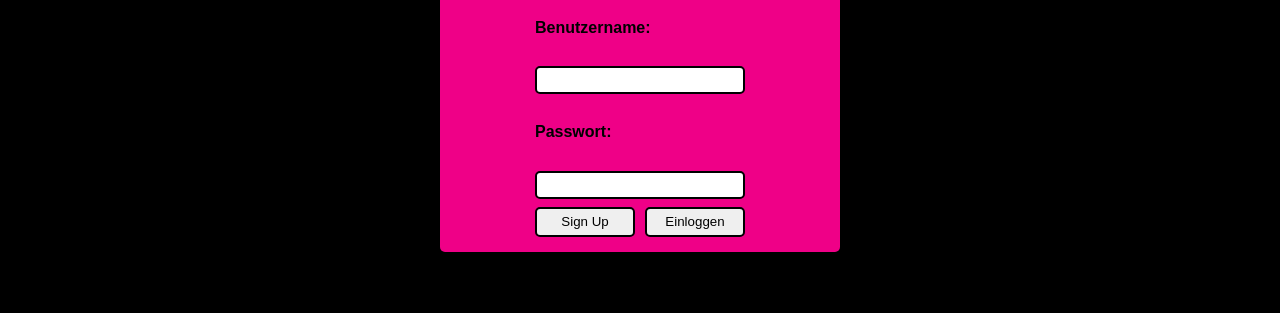
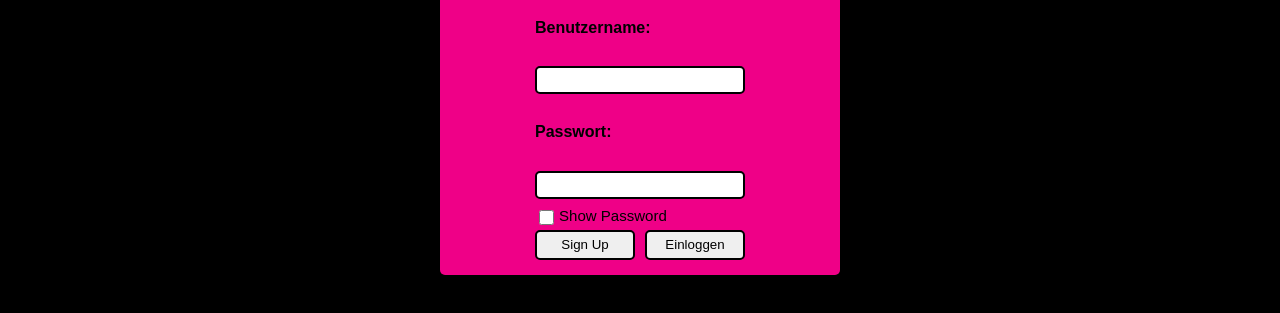
Before and after one commit to lolgame99/Watchlist, a plain HTML site: page login.html in a window 1280 px wide. Shown: the part 299-612 px from the top of the page. Drawn offline with Linux system fonts and the light colour scheme.

Commit message:
show password checkbox
added show password checkbox

```diff
--- a/css/login.css
+++ b/css/login.css
@@ -25,6 +25,19 @@
                                       width: 400px;
                                     }
 
+                                    #showHide {
+                                      width: 15px;
+                                      height: 15px;
+                                      float: left;
+                                    }
+
+                                    #showHideLabel {
+                                      float: left;
+                                      padding-left: 2px;
+                                      padding-bottom: 6px;
+                                      font-size: 0.94em;
+                                    }
+
                                     button {
                                       border-radius: 5px;
                                       border: 2px solid black;
@@ -39,7 +52,7 @@
 
                                     input[type=text], input[type=password] {
                                       width: 100%;
-        padding: 12px 20px;
+                                      padding: 12px 2px;
                                       margin: 8px 0;
                                       display: inline-block;
                                       box-sizing: border-box;
--- a/login.html
+++ b/login.html
@@ -39,7 +39,9 @@
 				<h4>Benutzername:</h4>
 				<input type="text" name="username">
 				<h4>Passwort:</h4>
-				<input type="text" name="password">
+				<input type="password" name="password">
+				<input type="checkbox" id="showHide" onclick="if(password.type=='text')password.type='password'; else password.type='text';" />
+				<label for="showHide" id="showHideLabel">Show Password</label>
 				<div class="wrapper">
 					<button type="submit" name="submit" class="subbut">Einloggen</button>
 					<button type="button" class="buttonreg" onclick="document.getElementById('id01').style.display='block'">Sign Up</button>
```
Lines whose indentation alone changed are shown as unchanged.
